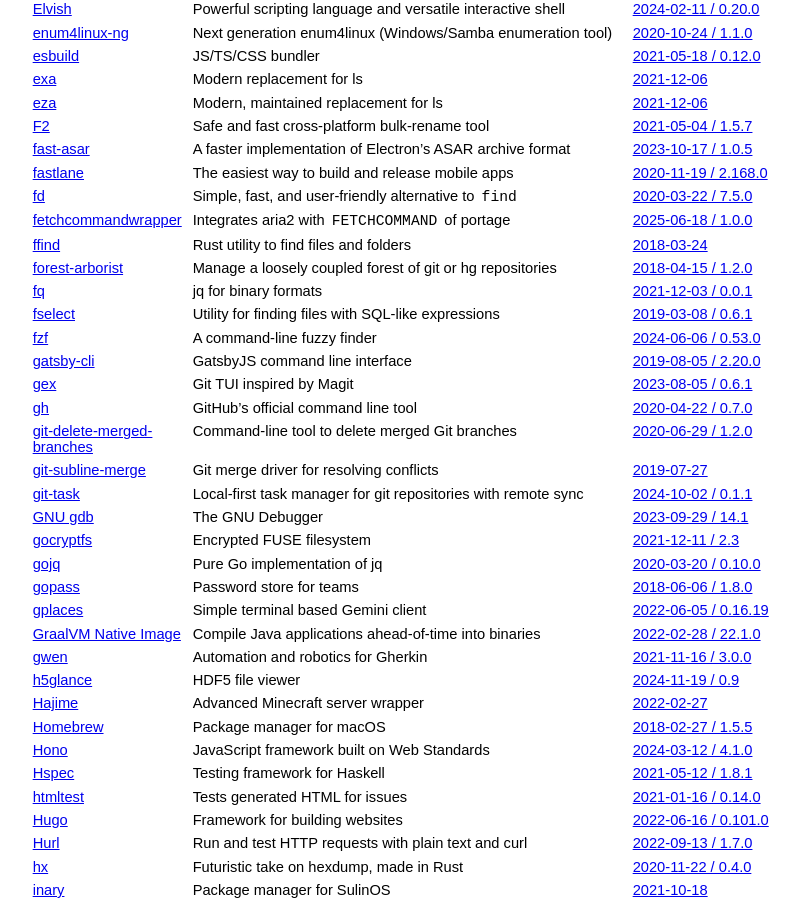
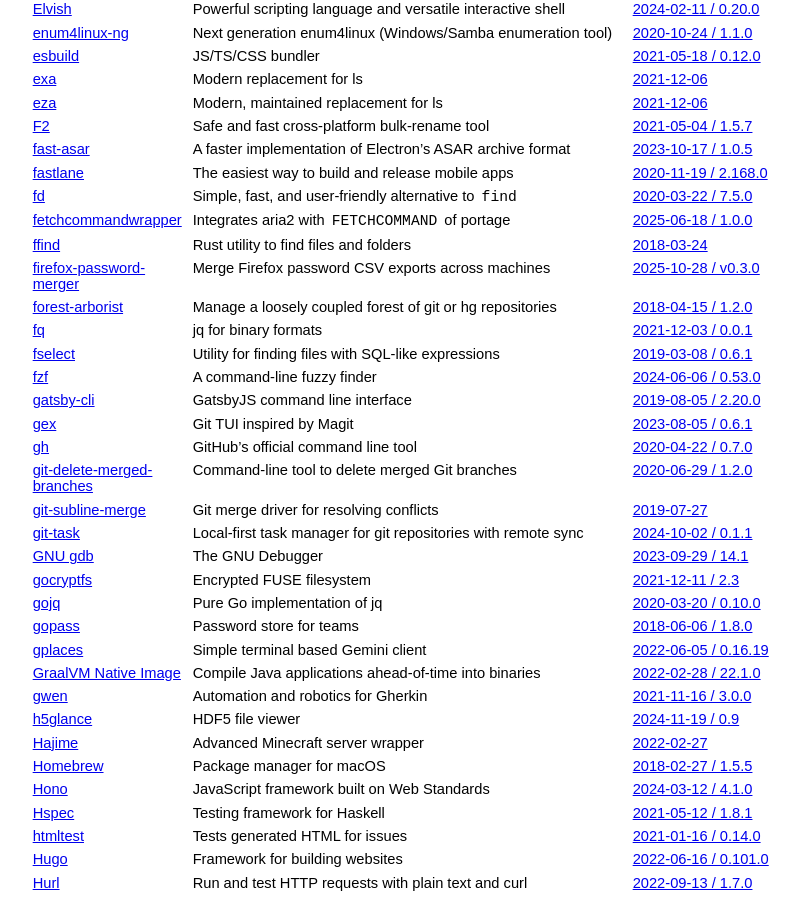
Before and after one commit to jcs/no_color, a Jekyll site: the page built from index.md, in a window 1280 px wide and 900 px high, scrolled down 3949 px. Shown: the whole window, without its empty margins (211-1011 px from the left). Built offline with Jekyll 4.4.1, drawn with Linux system fonts in a browser that asks for light colours; our own code applies the rules of GitHub Pages for plain Markdown files.

Commit message:
Add firefox-password-merger (#322)

```diff
--- a/index.md
+++ b/index.md
@@ -207,6 +207,7 @@ color by default via `NO_COLOR`.
 | [fd](https://github.com/sharkdp/fd) | Simple, fast, and user-friendly alternative to `find` | [2020-03-22 / 7.5.0](https://github.com/sharkdp/fd/releases/tag/v7.5.0) |
 | [fetchcommandwrapper](https://github.com/hartwork/fetchcommandwrapper) | Integrates aria2 with `FETCHCOMMAND` of portage | [2025-06-18 / 1.0.0](https://github.com/hartwork/fetchcommandwrapper/pull/52) |
 | [ffind](https://github.com/josephscade/ffind) | Rust utility to find files and folders | [2018-03-24](https://github.com/josephscade/ffind/commit/fec4aa6101f2b3d6d5b06df640e299d0b1fbb190) |
+| [firefox-password-merger](https://github.com/jhinrichsen/firefox-password-merger) | Merge Firefox password CSV exports across machines | [2025-10-28 / v0.3.0](https://github.com/jhinrichsen/firefox-password-merger/commit/a11e302ae233e590bef4109eba5c12a454124aca) |
 | [forest-arborist](https://github.com/JohnRGee/forest-arborist) | Manage a loosely coupled forest of git or hg repositories | [2018-04-15 / 1.2.0](https://github.com/JohnRGee/forest-arborist/releases/tag/v1.2.0) |
 | [fq](https://github.com/wader/fq) | jq for binary formats | [2021-12-03 / 0.0.1](https://github.com/wader/fq/releases/tag/v0.0.1) |
 | [fselect](https://github.com/jhspetersson/fselect) | Utility for finding files with SQL-like expressions | [2019-03-08 / 0.6.1](https://github.com/jhspetersson/fselect/releases/tag/0.6.1) |
```
